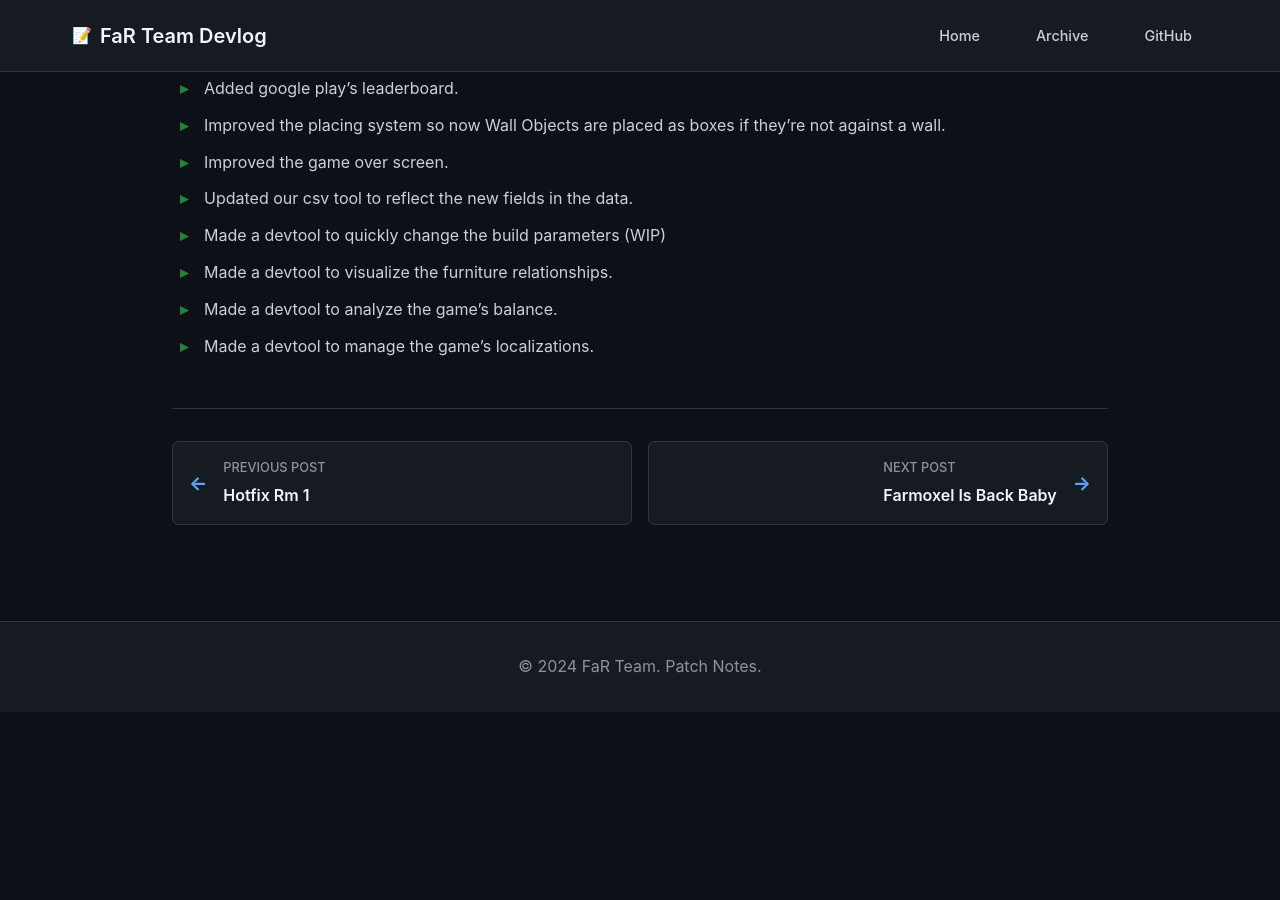
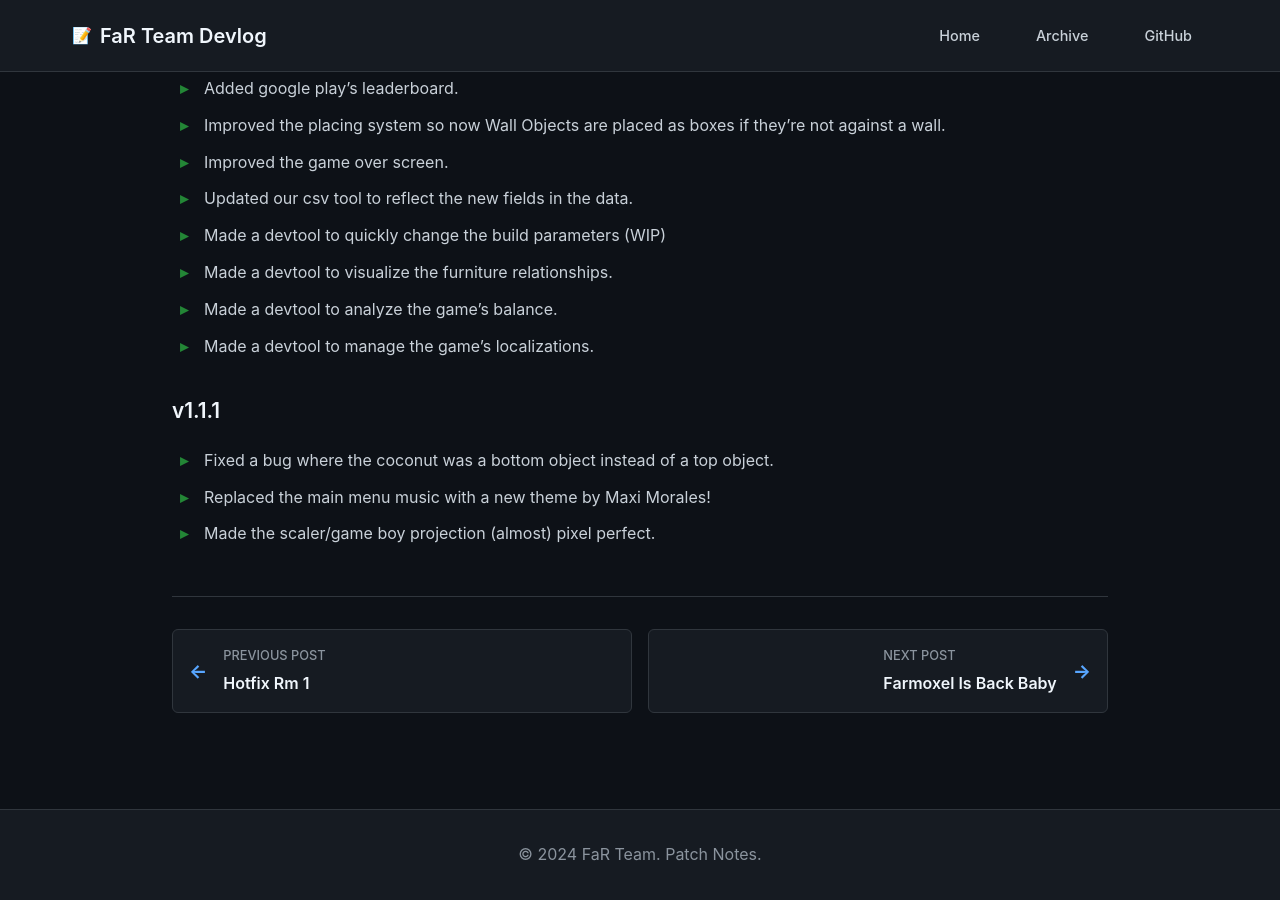
Before and after one commit to FaR-Team/patch-notes, a Jekyll site: the page built from _posts/2025-06-05-Room-Makers-QoL.md, in a window 1280 px wide and 900 px high, scrolled down 1058 px. Built offline with Jekyll 4.4.1, drawn with Linux system fonts in a browser that asks for light colours; our own code applies the rules of GitHub Pages for plain Markdown files; before the commit the page ends 1770 px from its top, so only the background shows below that.

Commit message:
Update 2025-06-05-Room-Makers-QoL.md
### v1.1.1

+ Fixed a bug where the coconut was a bottom object instead of a top object.
+ Replaced the main menu music with a new theme by Maxi Morales!
+ Made the scaler/game boy projection (almost) pixel perfect.

```diff
--- a/_posts/2025-06-05-Room-Makers-QoL.md
+++ b/_posts/2025-06-05-Room-Makers-QoL.md
@@ -27,3 +27,9 @@
 + Made a devtool to visualize the furniture relationships.
 + Made a devtool to analyze the game's balance.
 + Made a devtool to manage the game's localizations.
+
+### v1.1.1
+
++ Fixed a bug where the coconut was a bottom object instead of a top object.
++ Replaced the main menu music with a new theme by Maxi Morales!
++ Made the scaler/game boy projection (almost) pixel perfect.
```
